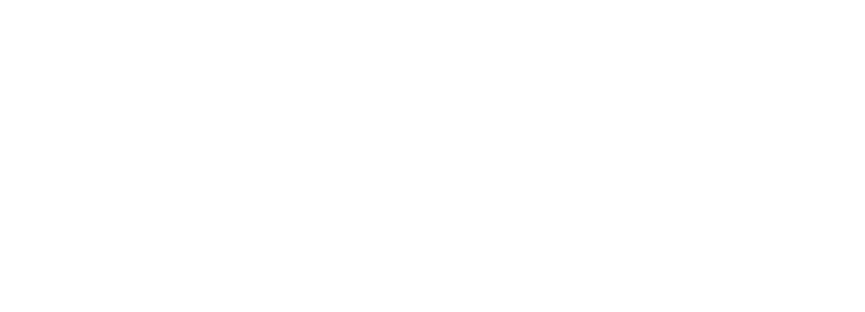
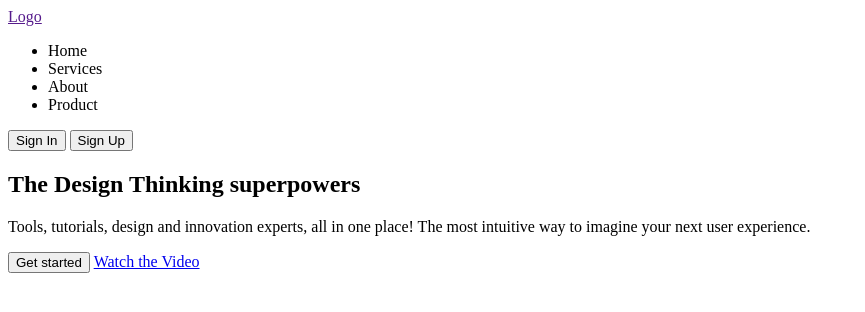
Before and after one commit to GiperNoob/template, a plain HTML site: page index.html in a window 1280 px wide. Shown: the whole page, without its empty margins (0-865 px from the left). Drawn offline with Linux system fonts and the light colour scheme.

Commit message:
docs:create html

```diff
--- a/index.html
+++ b/index.html
@@ -8,7 +8,36 @@
 </head>
 
 <body>
-
+    <header class="header">
+        <div class="wrapper">
+            <a href="" class="logo">Logo</a>
+            <nav class="header__navigation">
+                <ul class="navigation">
+                    <li>Home</li>
+                    <li>Services</li>
+                    <li>About</li>
+                    <li>Product</li>
+                </ul>
+            </nav>
+            <div class="header__buttons">
+                <button class="button button_bordered">Sign In</button>
+                <button class="button button_colored">Sign Up</button>
+            </div>
+        </div>
+    </header>
+    <section class="promo">
+        <div class="wrapper">
+            <div class="promo__content">
+                <h1>The Design Thinking superpowers</h1>
+                <p>Tools, tutorials, design and innovation experts, all in one place! The most intuitive way to imagine
+                    your next user experience.</p>
+                <div class="promo__buttons">
+                    <button class="button button_colored">Get started</button>
+                    <a href="#" class="link-button">Watch the Video</a>
+                </div>
+            </div>
+        </div>
+    </section>
 </body>
 
 </html>
```
